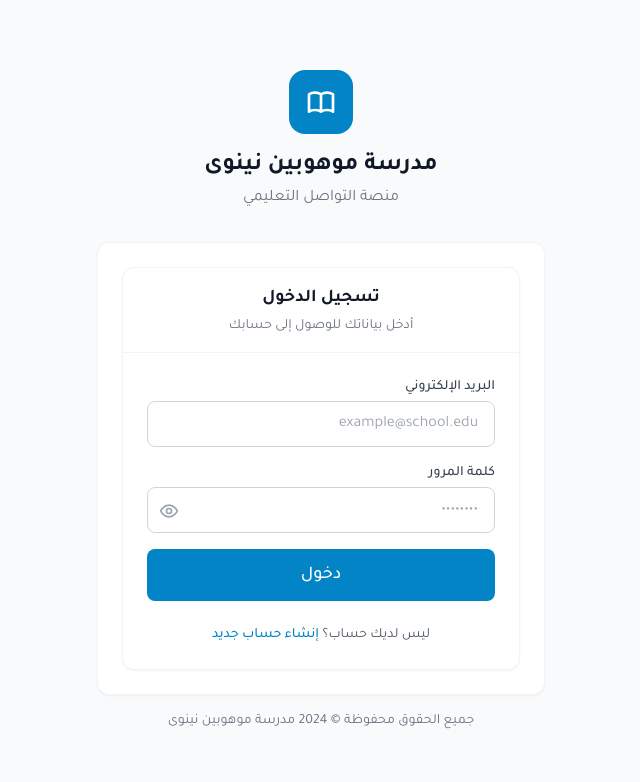
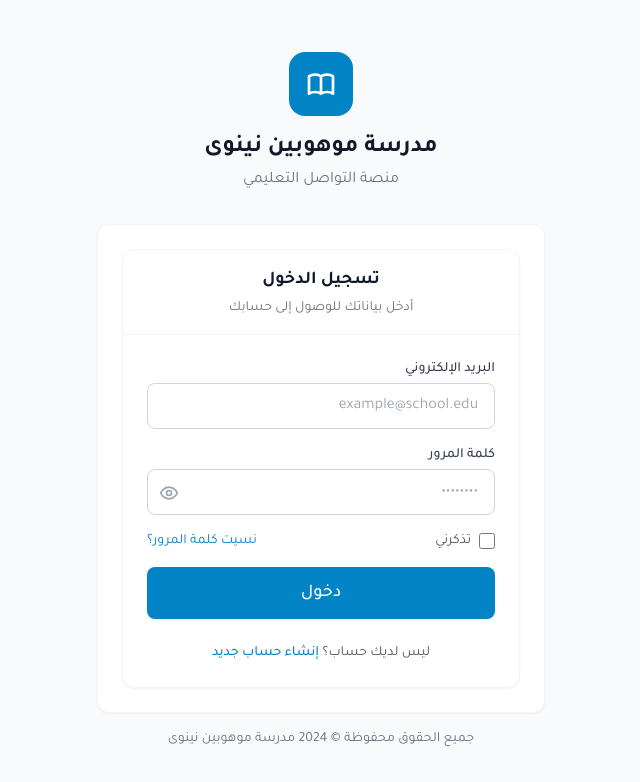
Before and after one commit to ibraheemaltahan2013-web/gifted-students-school, a React (Vite) app in the folder nineveh-gifted-school/client/: page /login in a window 1280 px wide. Shown: the top 782 px of the page, without its empty margins (424-1064 px from the left). Built offline with nearby package versions, Linux system fonts and the light colour scheme; no server answers.

Commit message:
Restore original login form fields

```diff
--- a/nineveh-gifted-school/client/src/pages/auth/Login.jsx
+++ b/nineveh-gifted-school/client/src/pages/auth/Login.jsx
@@ -87,6 +87,16 @@ export default function Login() {
             </button>
           </div>
 
+          <div className="flex items-center justify-between">
+            <label className="flex items-center gap-2 cursor-pointer">
+              <input type="checkbox" className="w-4 h-4 rounded border-gray-300 text-primary-600 focus:ring-primary-500" />
+              <span className="text-sm text-gray-600">تذكرني</span>
+            </label>
+            <Link to="/forgot-password" className="text-sm text-primary-600 hover:text-primary-700">
+              نسيت كلمة المرور؟
+            </Link>
+          </div>
+
           <Button type="submit" className="w-full" size="lg">
             دخول
           </Button>
```
